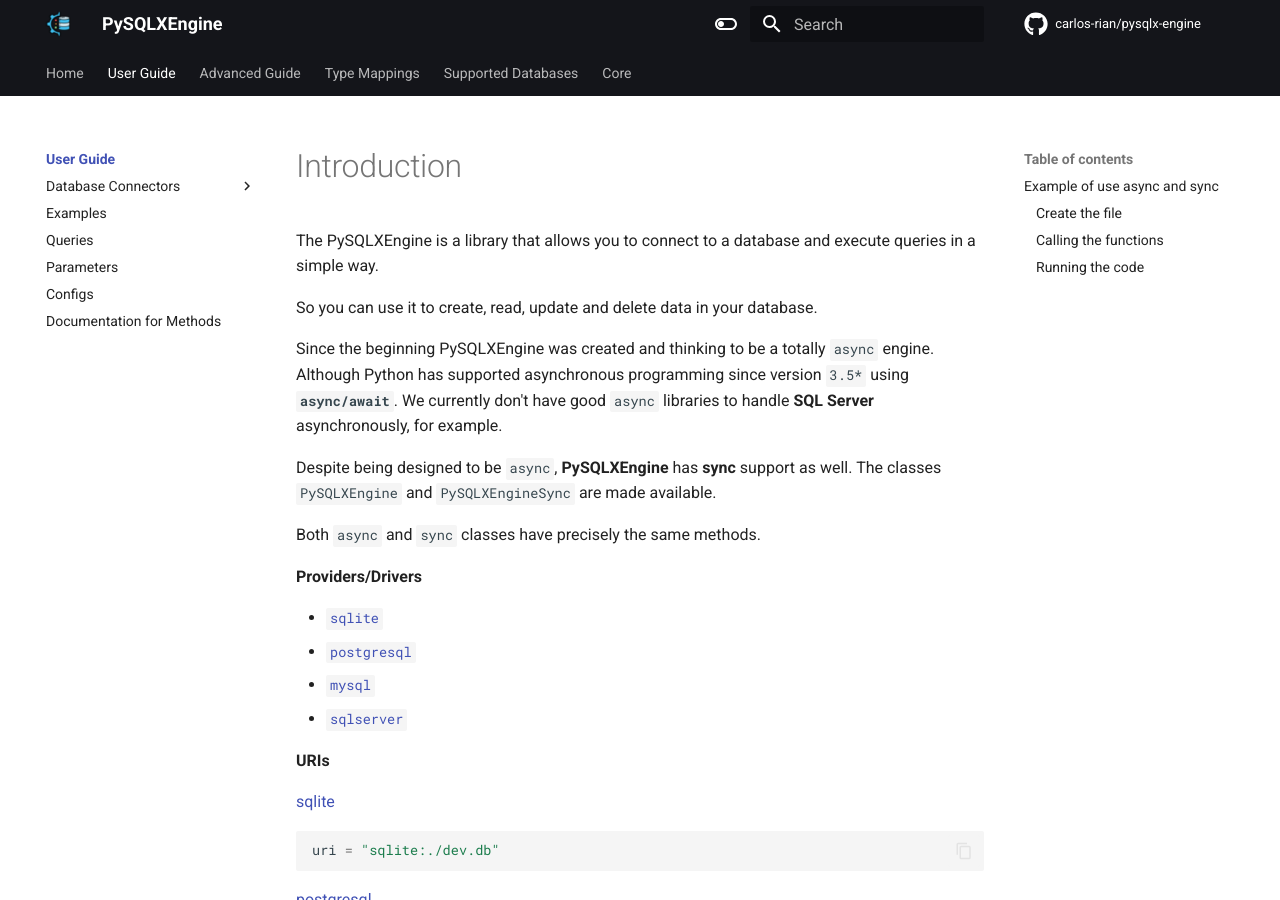
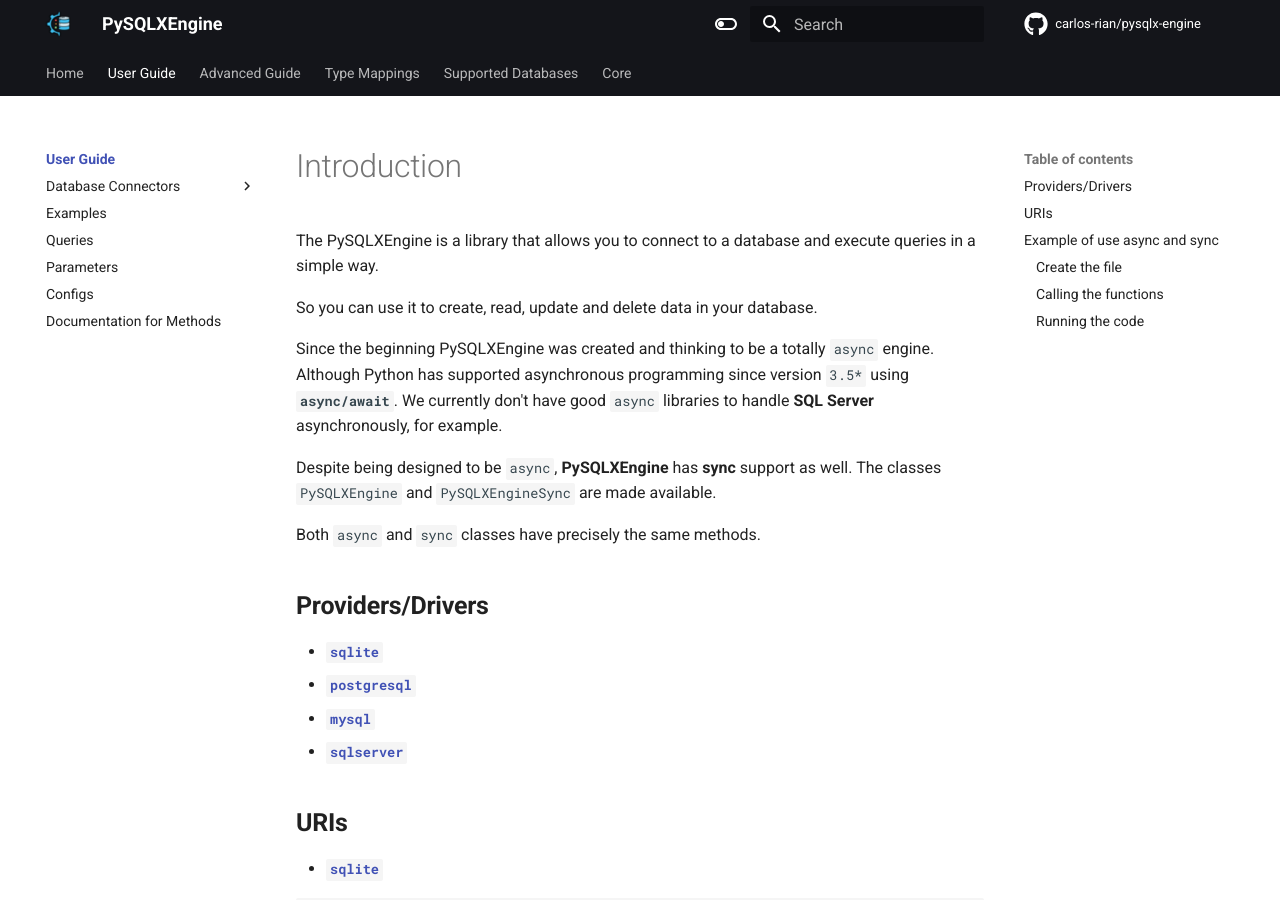
Before and after one commit to carlos-rian/pysqlx-engine, an MkDocs documentation site: the page built from docs/user_guide/index.md, in a window 1280 px wide and 900 px high. Built offline with MkDocs 1.6.1 and Material for MkDocs 9.7.7, drawn with Linux system fonts in a browser that asks for light colours; comment, search, counter and statistics services are not loaded.

Commit message:
docs: update docs/user_guide/index.md

````diff
--- a/docs/user_guide/index.md
+++ b/docs/user_guide/index.md
@@ -13,35 +13,35 @@
 Both `async` and `sync` classes have precisely the same methods.
 
 
-**Providers/Drivers**
+## **Providers/Drivers**
 
-* [`sqlite`](https://www.sqlite.org/index.html)
-* [`postgresql`](https://www.postgresql.org/)
-* [`mysql`](https://www.mysql.com/)
-* [`sqlserver`](https://www.microsoft.com/sql-server)
+* [**`sqlite`**](https://www.sqlite.org/index.html)
+* [**`postgresql`**](https://www.postgresql.org/)
+* [**`mysql`**](https://www.mysql.com/)
+* [**`sqlserver`**](https://www.microsoft.com/sql-server)
 
 
-**URIs**
+## **URIs**
 
-[sqlite](https://www.sqlite.org/index.html)
+* [**`sqlite`**](https://www.sqlite.org/index.html)
 
 ``` py
 uri = "sqlite:./dev.db"
 ```
 
-[postgresql](https://www.postgresql.org/)
+* [**`postgresql`**](https://www.postgresql.org/)
 
 ``` py
 uri = "postgresql://user:pass@host:port/db?schema=sample"
 ```
 
-[mysql](https://www.mysql.com/)
+* [**`mysql`**](https://www.mysql.com/)
 
 ``` py
 uri = "mysql://user:pass@host:port/db?schema=sample"
 ```
 
-[sqlserver](https://www.microsoft.com/sql-server)
+* [**`sqlserver`**](https://www.microsoft.com/sql-server)
 
 ``` py
 uri = "sqlserver://host:port;initial catalog=sample;user=sa;password=pass;"
````
